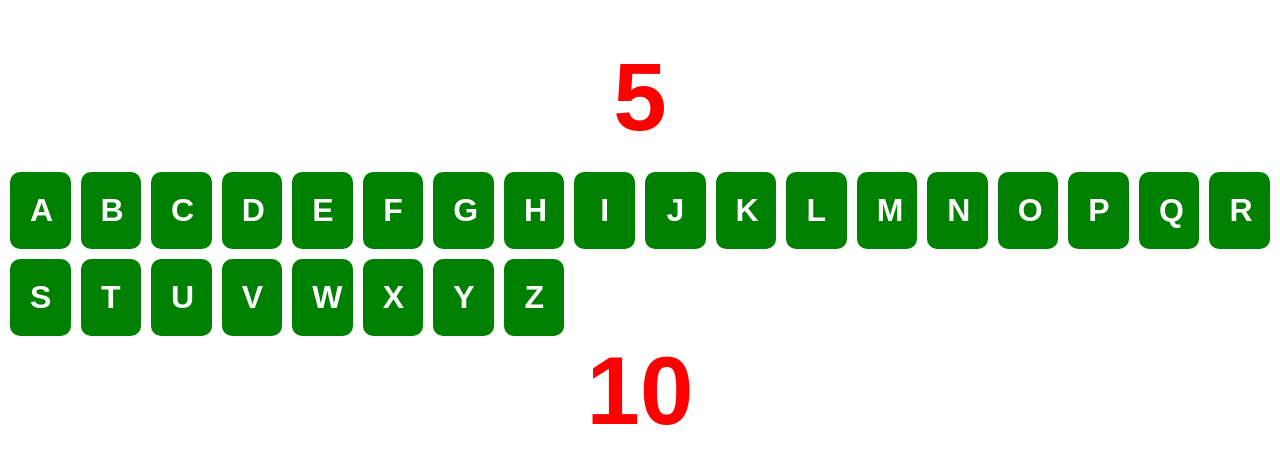
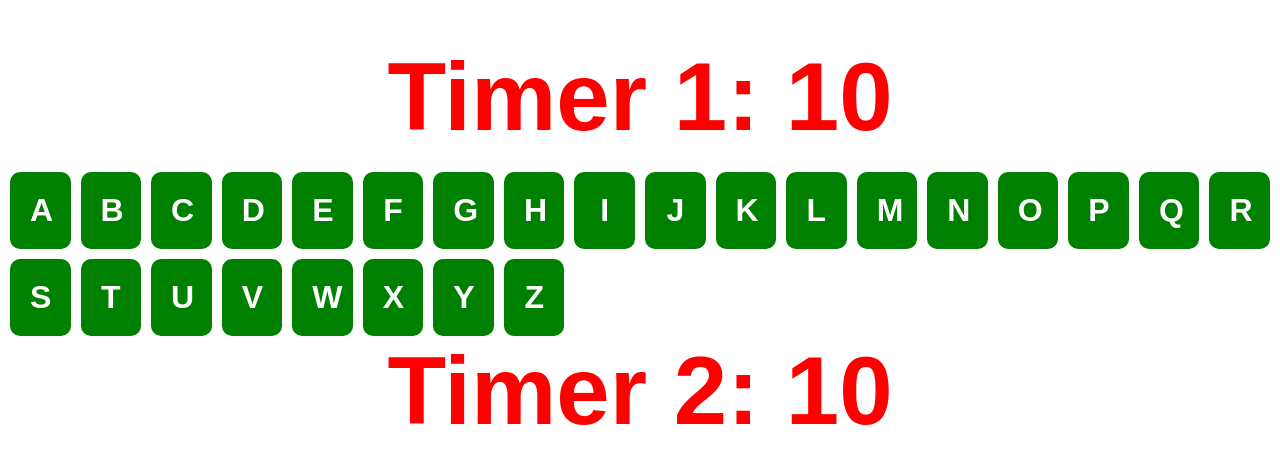
Before and after one commit to ZohebS-dxb/A-Z, a plain HTML site: page index.html in a window 1280 px wide. Shown: the part 146-610 px from the top of the page. Drawn offline with Linux system fonts and the light colour scheme.

Commit message:
2 timers

```diff
--- a/index.html
+++ b/index.html
@@ -8,7 +8,7 @@
 </head>
 <body>
     <div class="container">
-        <div id="pre-timer" class="timer"><span id="pre-countdown">10</span></div>
+        <div id="timer1" class="timer">Timer 1: <span id="timer1-countdown">10</span></div>
         <div class="letter-grid">
             <button class="letter-button" id="A">A</button>
             <button class="letter-button" id="B">B</button>
@@ -37,8 +37,8 @@
             <button class="letter-button" id="Y">Y</button>
             <button class="letter-button" id="Z">Z</button>
         </div>
-        <div id="post-timer" class="timer"><span id="post-countdown">10</span></div>
-        <div id="message" class="message">You have lost</div>
+        <div id="timer2" class="timer">Timer 2: <span id="timer2-countdown">10</span></div>
+        <div id="game-over" class="message">Game Over</div>
     </div>
     <script src="script.js"></script>
 </body>
```
